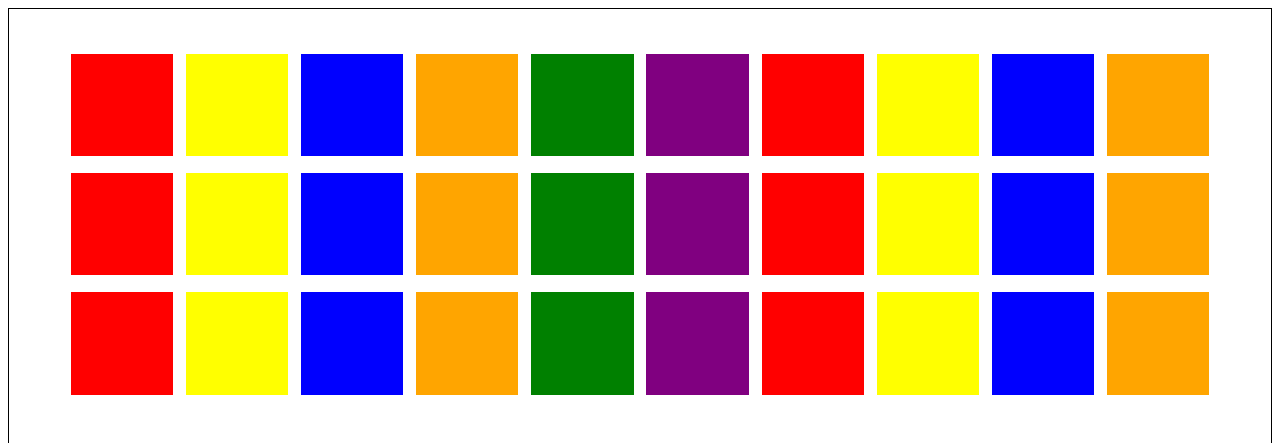
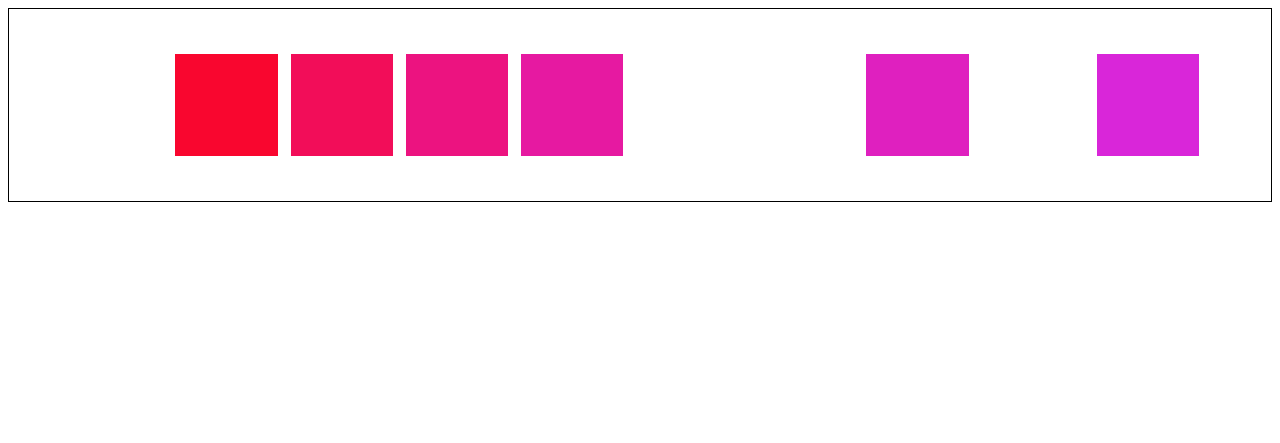
Before and after one commit to lservant/ballgame, a website built with webpack: page dist/index.html in a window 1280 px wide. Shown: the top 443 px of the page. Built offline with nearby package versions, Linux system fonts and the light colour scheme.

Commit message:
block coloring, randomization, and interactivity

```diff
--- a/src/index.js
+++ b/src/index.js
@@ -2,18 +2,56 @@ import $ from "jquery";
 import style from "./styles.scss";
 
 let $pa = $('#playarea');
-let colors = ['red', 'yellow', 'blue', 'orange', 'green', 'purple'];
-
+let colors = ['white','red', 'yellow', 'blue', 'orange', 'green', 'purple'];
+var healths = 1;
 function init() {
     let blockcon = '<div class="block-container"></div>';
+
+    $pa.append(blockcon);
+    buildRow();
+}
+
+function Box(health) {
+    var self = this;
+    self.Health = health;
+    self.Color = function () {
+        let c = turnNumberToColor(self.Health);
+        console.log(c);
+        return c;
+    }
+
     let block = '<div class="block"></div>';
+    self.toString = function () {
+        return block;
+    };
+    self.getHit = function () {
+        if (self.Health > 0) {
+          self.Health--;
+            $(this).css('background-color', self.Color()).text(self.Health > 0 ? self.Health : '');
+        }
+        buildRow();
+    };
+}
+
+function turnNumberToColor(num) {
+    if (num == 0) { return 'white';}
+    var h = 360 - (num * 10), s = 100 - ((5 * num) % 50), l = 50;
+    return 'hsl(' + h + ',' + s + '%,' + l + '%)';
+}
+
+function buildRow() {
     let row = '<div class="row"></div>';
-    $pa.append(blockcon);
-    for (let i = 0; i < 3; i++) {
-        var $r = $('.block-container').append(row).find('.row:last');
-        for (let j = 0; j < 10; j++) {
-            $r.append(block).find('.block:last').css('background', colors[j % colors.length]);
+    var $r = $('.block-container').append(row).find('.row:last');
+    for (let j = 0; j < 10; j++) {
+        var block;
+        if (Math.random() > 0.5) {
+            block = new Box(healths++);
+        } else {
+            block = new Box(0);
         }
+        $r.append(block.toString()).find('.block:last')
+            .css('background-color', block.Color())
+            .on('click.ballgame', block.getHit);
     }
 }
 
--- a/src/styles.scss
+++ b/src/styles.scss
@@ -3,11 +3,19 @@
     text-align: center;
     padding: 3vw;
 }
+.row{
+    display: flex;
+}
 .block{
-    display: inline-block;
     width: 8vw;
     height: 8vw;
     margin: 0.5vw;
+    user-select: none;
+
+    &:hover{
+        cursor: pointer;
+        opacity: 0.5;
+    }
 
     .block-container .row &:first-child{
         margin-left: 1vw;
```
